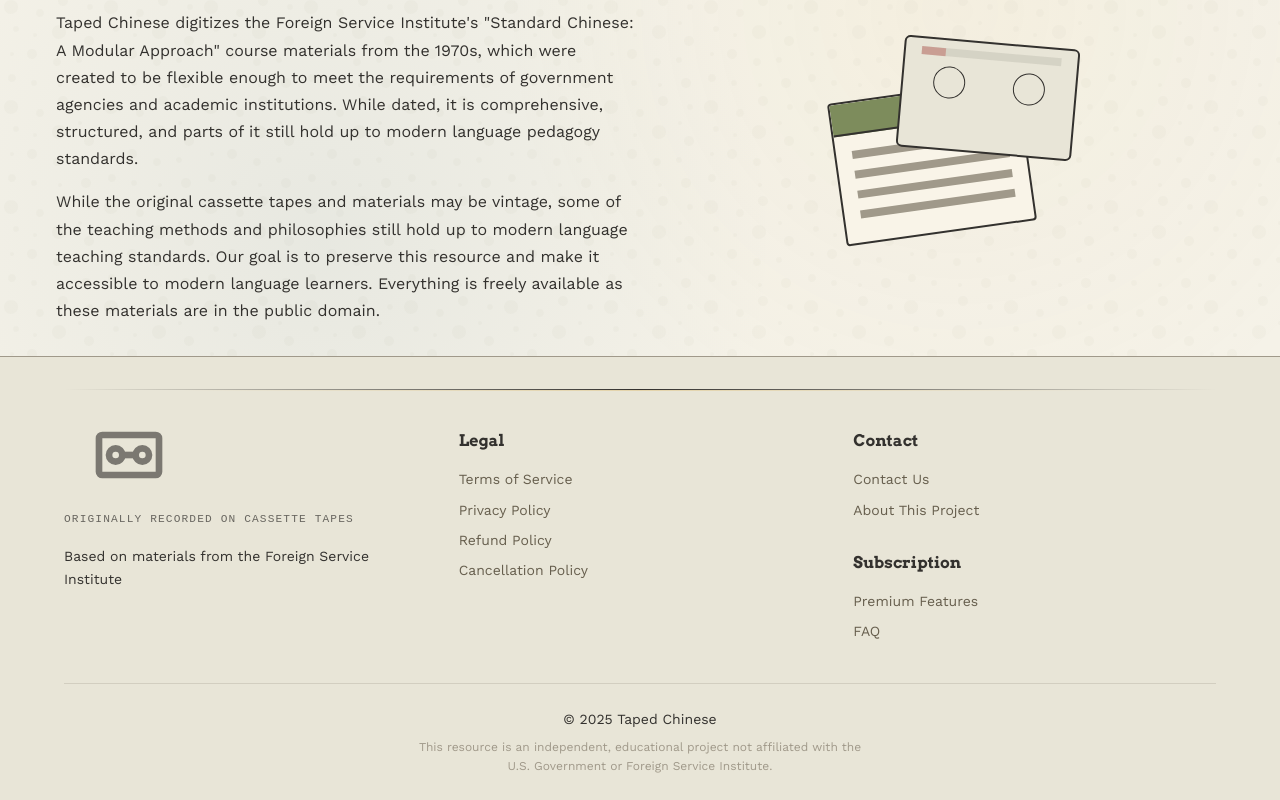
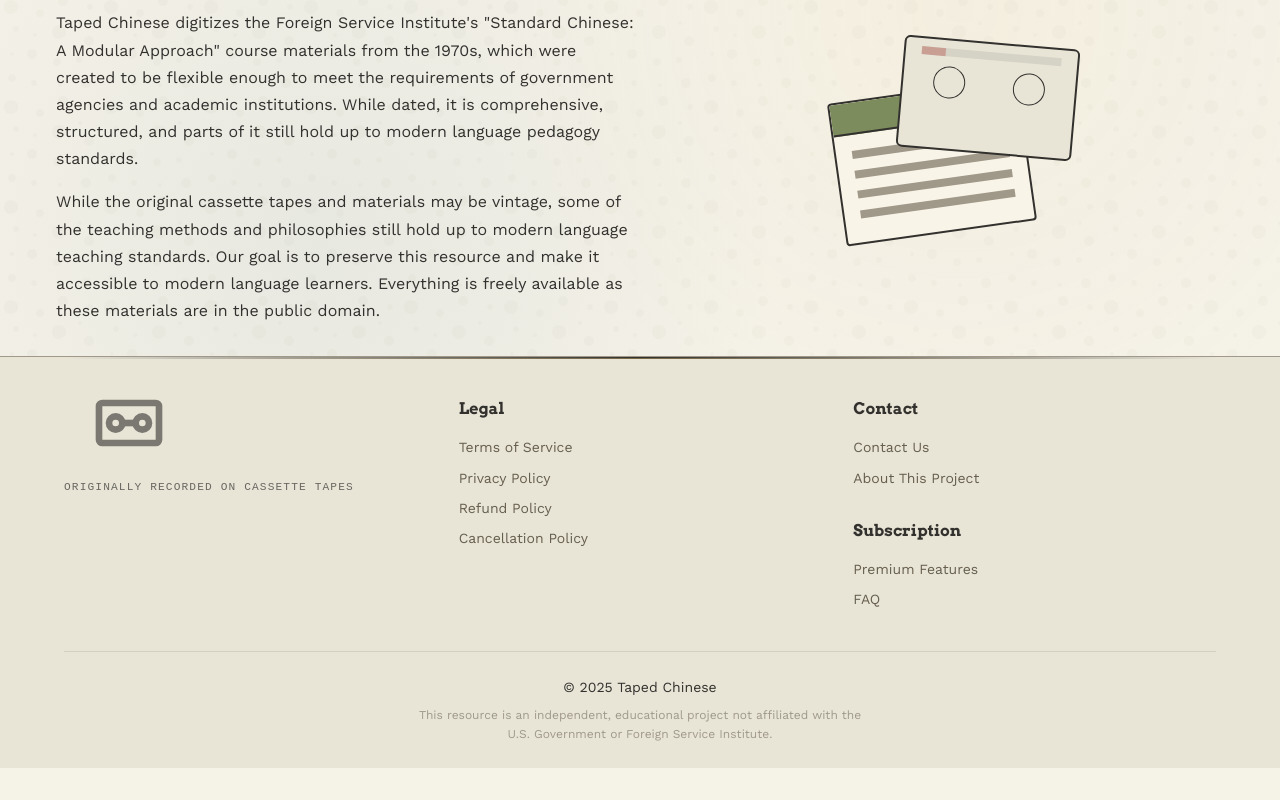
Before and after one commit to larrygrpolanco/standard-chinese-platform, a SvelteKit app: page / in a window 1280 px wide. Shown: the part 1965-2765 px from the top of the page. After the commit the page ends 2733 px from the top, so only its background shows below. Built offline with nearby package versions, Linux system fonts and the light colour scheme; no server answers.

Commit message:
Update +layout.svelte

```diff
--- a/src/routes/+layout.svelte
+++ b/src/routes/+layout.svelte
@@ -19,7 +19,7 @@
 		<slot />
 	</main>
 
-	<!-- src/routes/+layout.svelte (Footer section only) -->
+
 	<!-- src/routes/+layout.svelte (Footer section only) -->
 	<footer class="site-footer">
 		<div class="footer-container">
@@ -62,7 +62,7 @@
 						</svg>
 					</div>
 					<p class="vintage-message">ORIGINALLY RECORDED ON CASSETTE TAPES</p>
-					<p class="attribution">Based on materials from the Foreign Service Institute</p>
+					<!-- <p class="attribution">Based on materials from the Foreign Service Institute</p> -->
 				</div>
 
 				<!-- Middle column: Required policies -->
@@ -118,10 +118,9 @@
 	}
 
 	/* Footer Styles */
-	/* Footer Styles */
 	.site-footer {
 		flex-shrink: 0;
-		padding: 2rem 0 1.5rem;
+		padding: 0rem 0 1.5rem;
 		border-top: 1px solid #a0998a;
 		background-color: #e8e5d7;
 		position: relative;
@@ -148,7 +147,7 @@
 		top: 0;
 		left: 0;
 		right: 0;
-		height: 1px;
+		height: 2px;
 		background: linear-gradient(to right, transparent, #33312e, transparent);
 	}
 
@@ -271,7 +270,7 @@
 		.footer-column:first-child {
 			grid-column: span 2;
 			text-align: center;
-			margin-bottom: 1rem;
+			margin-bottom: .25rem;
 		}
 
 		.cassette-illustration {
```
